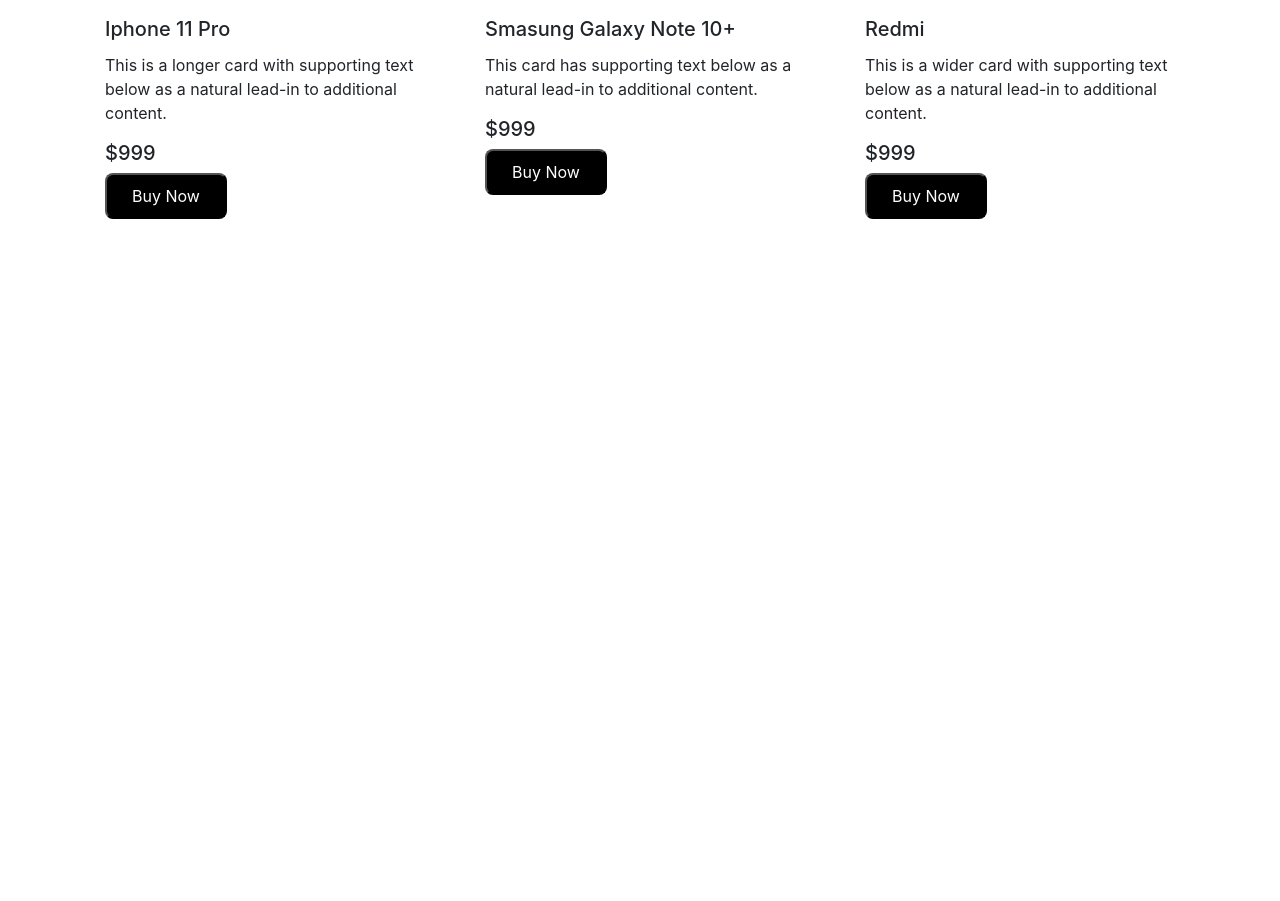
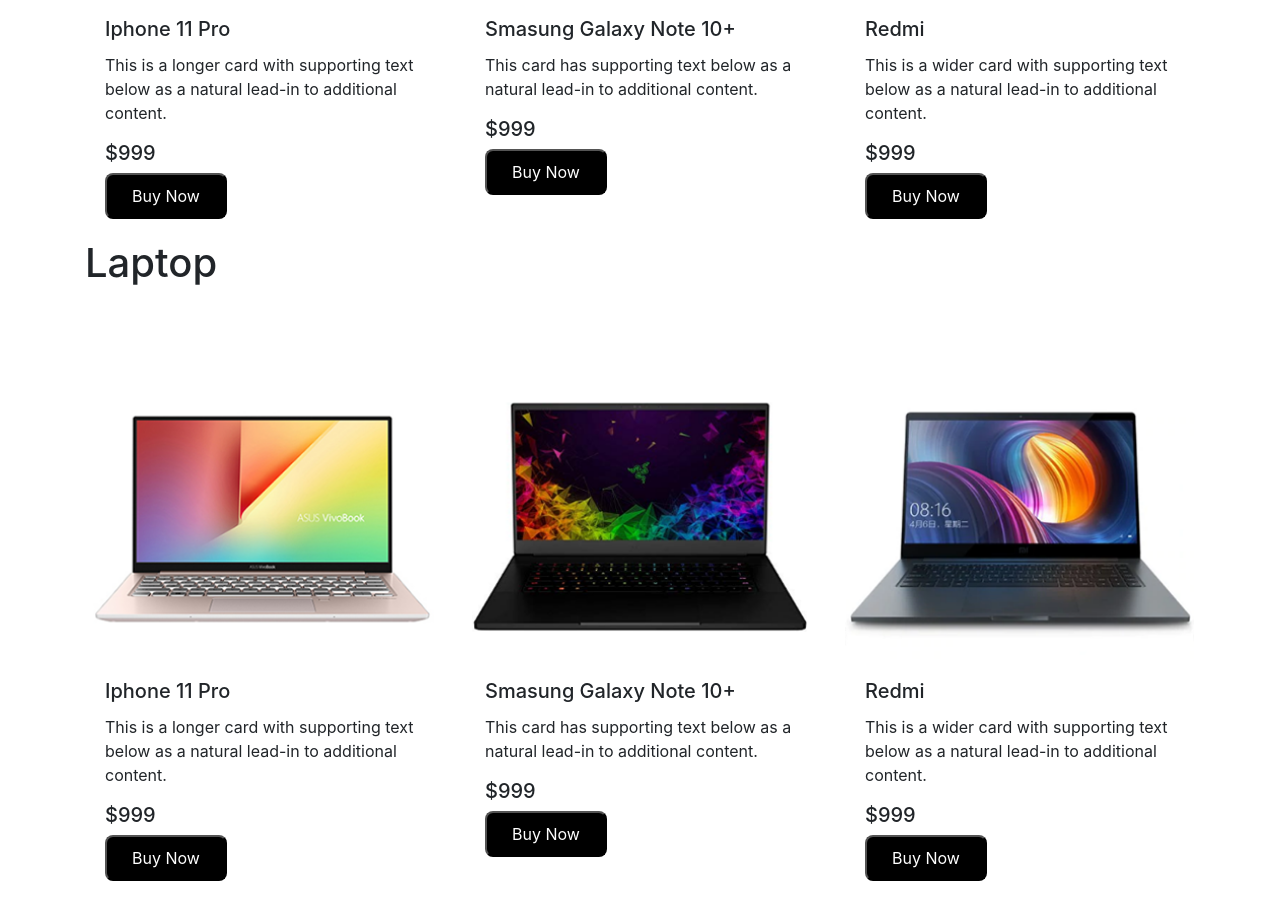
Before and after one commit to platobala/DG-WORLD-POWER-ECOMMERCE, a plain HTML site: page index.html in a window 1280 px wide. Shown: the part 1184-2085 px from the top of the page. Before the commit the page ends 1423 px from the top, so only its background shows below. Drawn offline with nearby package versions, Linux system fonts and the light colour scheme.

Commit message:
laptop container add

```diff
--- a/index.html
+++ b/index.html
@@ -118,9 +118,40 @@
             </div>
           </div>
         </div>
+      </div>
+      <div class="container laptop">
+        <h1>Laptop</h1>
+        <div class="card-deck">
+          <div class="card">
+            <img src="images/laptop/product-1.png" class="card-img-top" alt="...">
+            <div class="card-body">
+              <h5 class="card-title">Iphone 11 Pro</h5>
+              <p class="card-text">This is a longer card with supporting text below as a natural lead-in to additional content. </p>
+              <h5>$999</h5>
+              <button class="buy-now-button">Buy Now</button>
+            </div>
+          </div>
+          <div class="card">
+            <img src="images/laptop/product-2.png" class="card-img-top" alt="...">
+            <div class="card-body">
+              <h5 class="card-title">Smasung Galaxy Note 10+</h5>
+              <p class="card-text">This card has supporting text below as a natural lead-in to additional content.</p>
+             <h5>$999</h5>
+             <button class="buy-now-button">Buy Now</button>
+            </div>
+          </div>
+          <div class="card">
+            <img src="images/laptop/product-3.png" class="card-img-top" alt="...">
+            <div class="card-body">
+              <h5 class="card-title">Redmi</h5>
+              <p class="card-text">This is a wider card with supporting text below as a natural lead-in to additional content. </p>
+              <h5>$999</h5>
+              <button class="buy-now-button">Buy Now</button>
+            </div>
+          </div>
+        </div>
+      </div>
 
-
-      </div>
 
     <script src="https://code.jquery.com/jquery-3.5.1.slim.min.js" integrity="sha384-DfXdz2htPH0lsSSs5nCTpuj/zy4C+OGpamoFVy38MVBnE+IbbVYUew+OrCXaRkfj" crossorigin="anonymous"></script>
     <script src="https://cdn.jsdelivr.net/npm/popper.js@1.16.0/dist/umd/popper.min.js" integrity="sha384-Q6E9RHvbIyZFJoft+2mJbHaEWldlvI9IOYy5n3zV9zzTtmI3UksdQRVvoxMfooAo" crossorigin="anonymous"></script>
```
